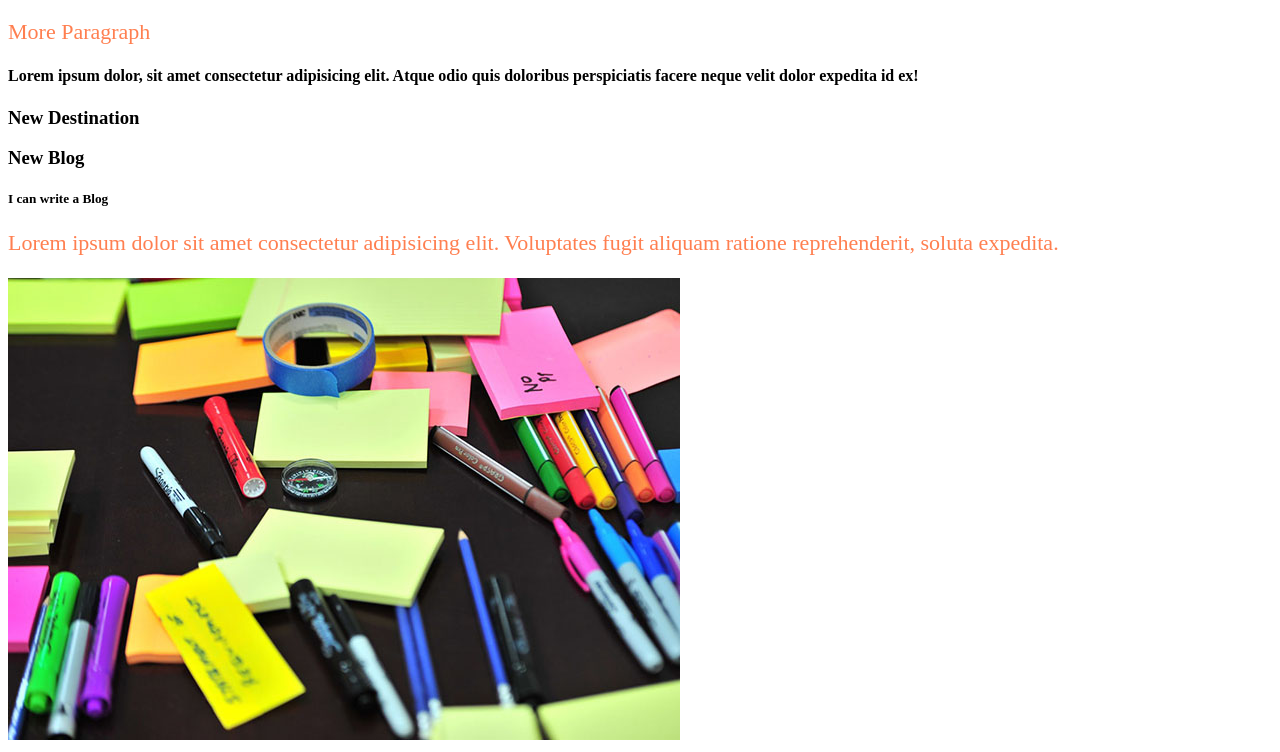
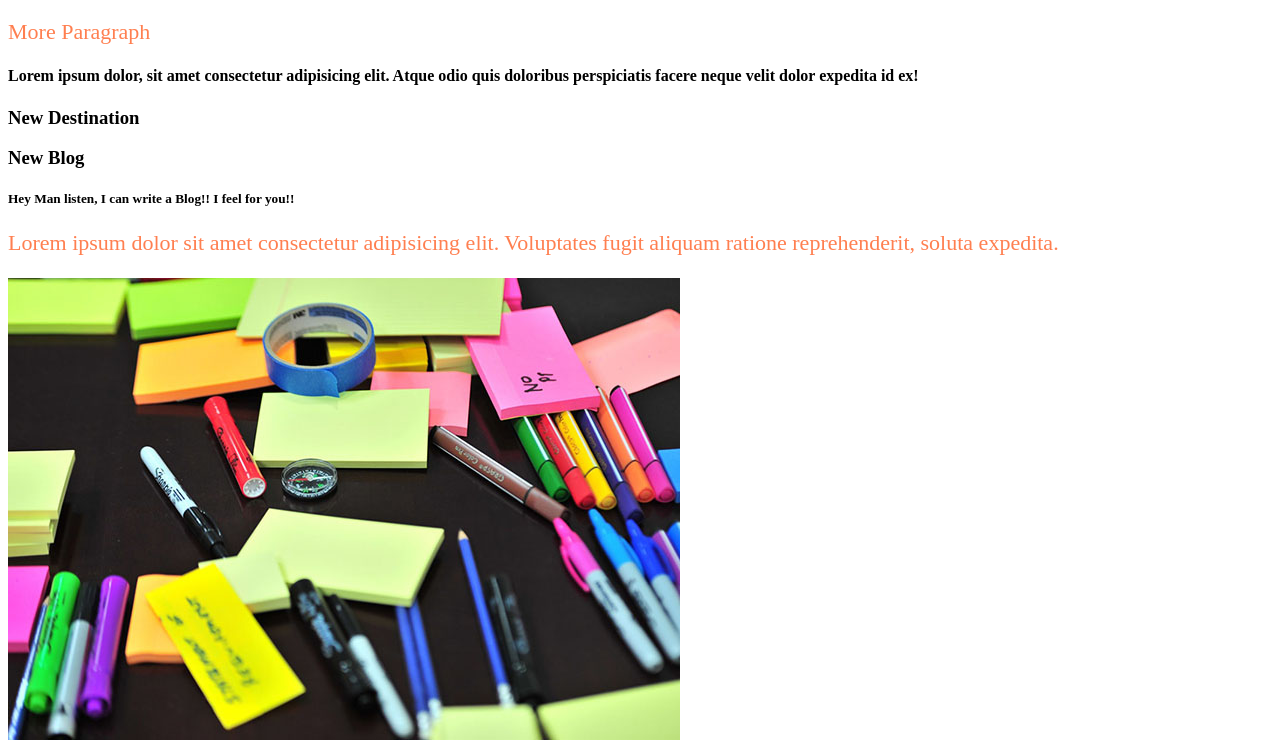
Before and after one commit to isratjmn/first_repo, a plain HTML site: page index.html in a window 1280 px wide. Shown: the part 163-915 px from the top of the page. Drawn offline with Linux system fonts and the light colour scheme.

Commit message:
Man in my new blog

```diff
--- a/index.html
+++ b/index.html
@@ -16,7 +16,7 @@
     <h3>New Destination</h3>
     <div>
         <h3>New Blog</h3>
-        <h5>I can write a Blog</h5>
+        <h5>Hey Man listen, I can write a Blog!! I feel for you!!</h5>
         <p>Lorem ipsum dolor sit amet consectetur adipisicing elit. Voluptates fugit aliquam ratione reprehenderit, soluta expedita.</p>
     </div>
     <img src="./blog94.jpg" alt="">
```
